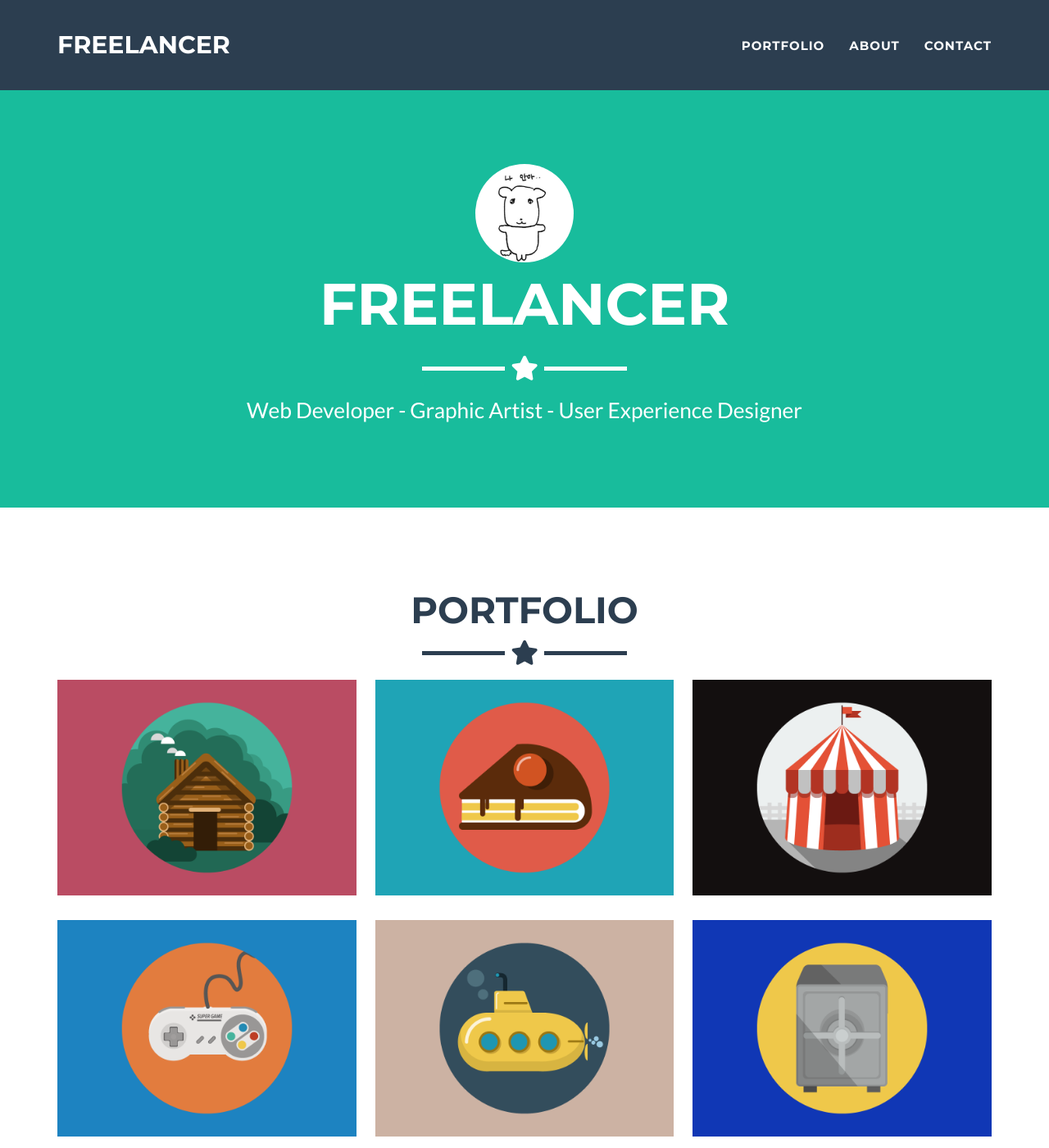
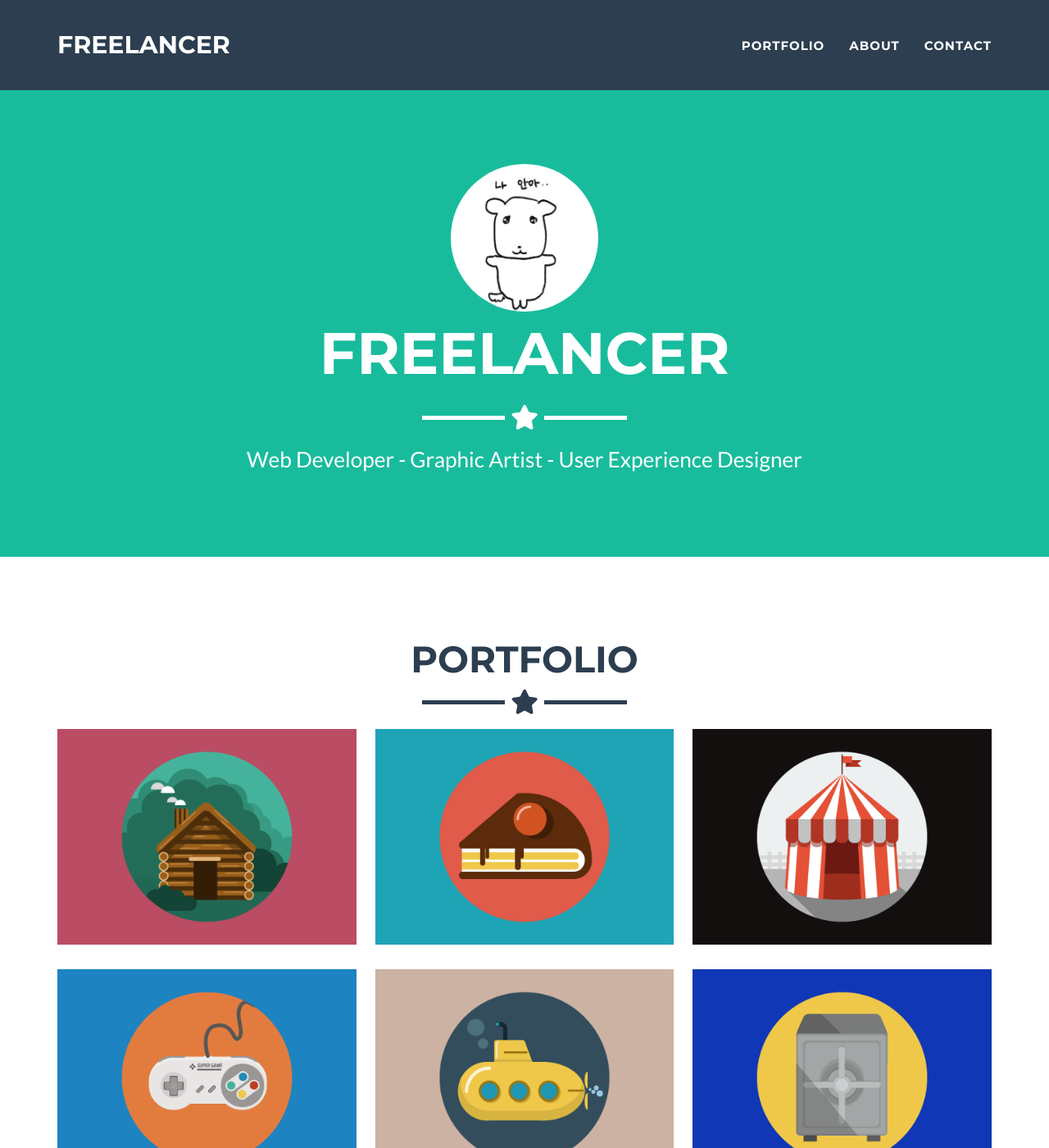
Before and after one commit to seyoung0114/seyoung0114, a Jekyll site: the page built from _posts/2014-07-18-project-1.markdown, in a window 1280 px wide and 1400 px high. Shown: the whole window at 82% size. Built offline with Jekyll 4.4.1, drawn with Linux system fonts in a browser that asks for light colours.

Commit message:
Update main.css
180px로 크기 수정

```diff
--- a/_includes/css/main.css
+++ b/_includes/css/main.css
@@ -485,8 +485,8 @@ footer .footer-below {
 
 /* 프로필 사진 강제 스타일 */
 .profile-pic {
-  width: 120px !important;
-  height: 120px !important;
+  width: 180px !important;
+  height: 180px !important;
   border-radius: 50% !important;
   object-fit: cover !important;
   display: block !important;
```
